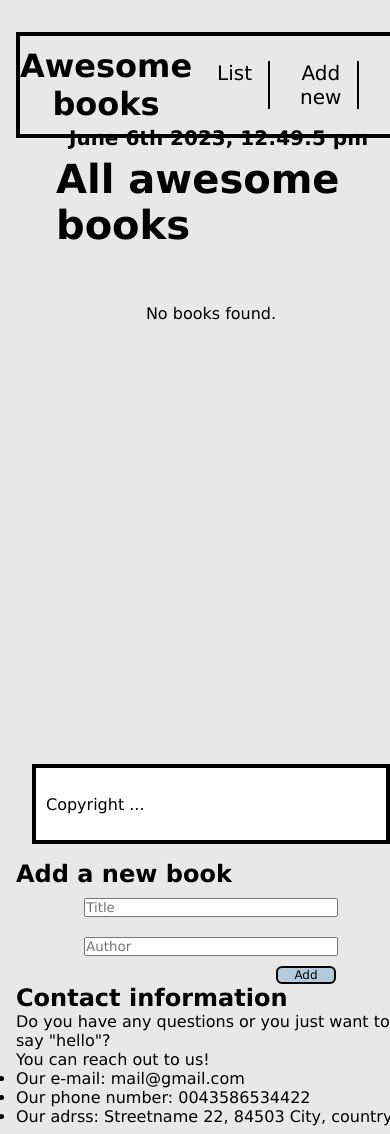
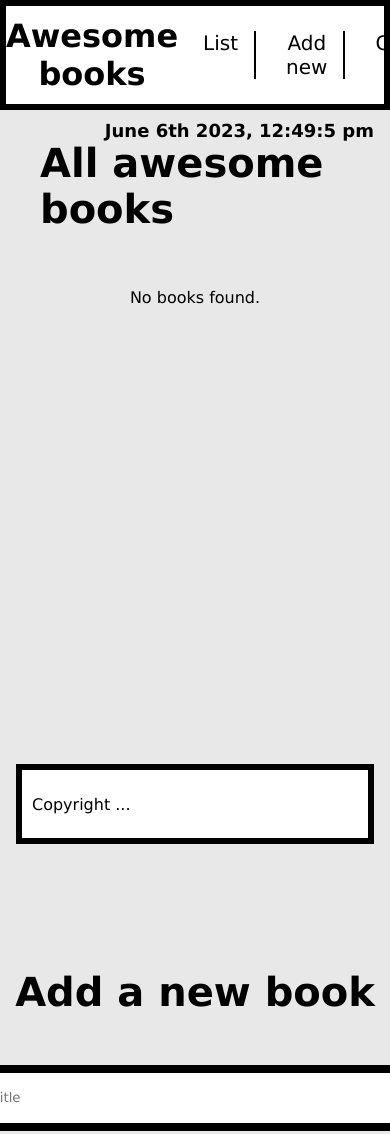
Before and after one commit to mariegrace31/awesomebooks-project, a website: page index.html in a window 390 px wide. Shown: the top 1134 px of the page. Drawn offline with Linux system fonts and the light colour scheme.

Commit message:
Completes adding CSS to awesome books website

```diff
--- a/style.css
+++ b/style.css
@@ -10,19 +10,18 @@ body {
   flex-direction: column;
   align-items: center;
   background-color: #e8e8e8;
-  margin: 1em;
 }
 
 .navbar {
   display: flex;
   text-align: center;
   justify-content: space-between;
-  border: 4px solid #000;
-  margin: 1em;
+  border: 6px solid #000;
   align-items: center;
   position: fixed;
   width: 100%;
-  max-width: 1000px;
+  max-width: auto;
+  background-color: #fff;
 }
 
 .link:nth-child(1) {
@@ -62,7 +61,6 @@ nav ul li a {
   align-items: center;
   padding-top: 100px;
   height: 100vh;
-  /* background-color: red; */
   width: 100vw;
 }
 
@@ -80,8 +78,7 @@ nav ul li a {
 }
 
 .time p {
-  padding: 0.3em;
-  font-size: 20px;
+  font-size: 18px;
   font-weight: 700;
 }
 
@@ -89,7 +86,7 @@ nav ul li a {
   display: flex;
   flex-direction: column;
   align-items: center;
-  height: 70vh;
+  height: 100vh;
   width: 100%;
   margin: 1em;
 }
@@ -97,27 +94,28 @@ nav ul li a {
 
 
 #books ul {
-  border: 3px solid black;
+  border: 6px solid black;
   display: flex;
   flex-direction: column;
   gap: 5px;
   padding: 8px;
   margin-right: auto;
   margin-left: auto;
-  height: 80vh;
+  min-height: 50vh;
+  height: auto;
   width: 97%;
-  /* background-color: lime; */
 }
 
 #books ul li {
   display: flex;
   justify-content: space-between;
   width: 100%;
-  height: 30px;
+  height: 50px;
+  font-size: 20px;
 }
 
 .even {
-  background-color: rgb(189, 189, 189);
+  background-color: #b4cadd;
 }
 
 .odd {
@@ -125,16 +123,36 @@ nav ul li a {
 }
 
 .removeButton {
+  font-size: 15px;
   box-shadow: 2px 2px 5px rgba(0, 0, 0, 0.5);
   border-right: 8px solid black;
   border-bottom: 5px solid black;
 }
 
+.removeButton:hover {
+  background-color: #b4cadd;
+  color: #fff;
+  text-transform: uppercase;
+  font-weight: 800;
+  font-size: 18px;
+  transition: 0.5s;
+}
 
 
 .book-underline {
   width: 10%;
   border: 1px solid black;
+}
+
+#contact {
+  display: flex;
+  flex-direction: column;
+  align-items: center;
+  justify-content: center;
+  height: 70vh;
+  width: 100%;
+  margin: 1em;
+  font-size: 25px;
 }
 
 
@@ -151,9 +169,11 @@ input {
 }
 
 #addButton {
-  width: 60px;
+  width: 100px;
+  height: 40px;
+  border: 4px solid black;
   background-color: #b4cadd;
-  margin-left: 165px;
+  align-self: flex-end;
 }
 
 
@@ -165,13 +185,35 @@ button {
   border-radius: 6px;
 }
 
-#contact {
-  margin-left: auto;
-  margin-right: auto;
+#new {
+  height: 65vh;
+  width: 100vw;
+  display: flex;
+  flex-direction: column;
+  align-items: center;
+  justify-content: center;
+
 }
 
+#new h2 {
+  margin-bottom: 1em;
+  font-size: 40px;
+  font-weight: 800;
+}
+
+#new form input {
+  width: 50vh;
+  height: 5em;
+  border: 8px solid black;
+}
+
+form:last-child {
+  justify-content: flex-end;
+}
+
+
 footer {
-  border: 4px solid black;
+  border: 6px solid black;
   padding: 10px;
   position: sticky;
   bottom: 0;
@@ -187,10 +229,6 @@ footer {
     width: 100%;
   }
 
-  #addButton {
-    margin-left: 190px;
-  }
-
   input {
     width: 65%;
   }
```
